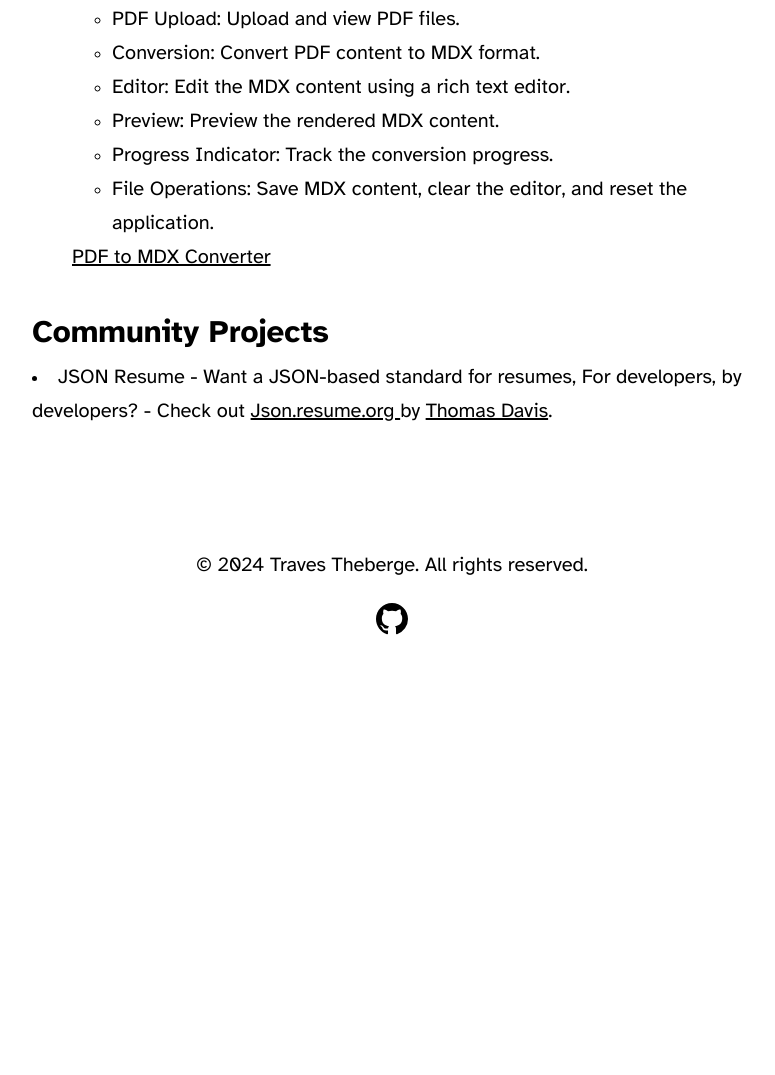
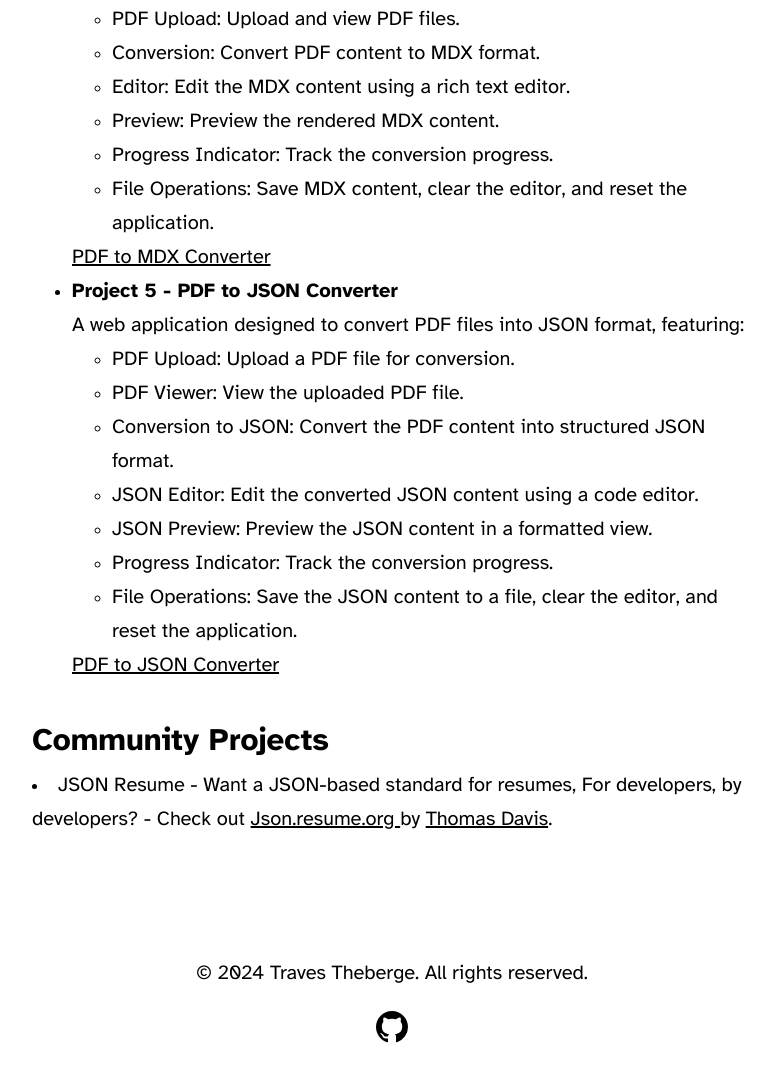
Before and after one commit to Traves-Theberge/Astro_Blog_Template, an Astro site: page /project in a window 1280 px wide. Shown: the part 947-2022 px from the top of the page, without its empty margins (248-1023 px from the left). Before the commit the page ends 1714 px from the top, so only its background shows below. Built offline with nearby package versions, Linux system fonts and the light colour scheme; Astro itself is replaced by a stand-in of ours.

Commit message:
updated projects

```diff
--- a/src/pages/project.astro
+++ b/src/pages/project.astro
@@ -51,6 +51,21 @@ import Layout from '../layouts/BlogPost.astro';
     </ul>
     <a href="https://github.com/Traves-Theberge/pdf-to-mdx-converter">PDF to MDX Converter</a>
   </li>
+  <li>
+    <strong>Project 5 - PDF to JSON Converter</strong>
+    <br>
+    A web application designed to convert PDF files into JSON format, featuring:
+    <ul>
+      <li>PDF Upload: Upload a PDF file for conversion.</li>
+      <li>PDF Viewer: View the uploaded PDF file.</li>
+      <li>Conversion to JSON: Convert the PDF content into structured JSON format.</li>
+      <li>JSON Editor: Edit the converted JSON content using a code editor.</li>
+      <li>JSON Preview: Preview the JSON content in a formatted view.</li>
+      <li>Progress Indicator: Track the conversion progress.</li>
+      <li>File Operations: Save the JSON content to a file, clear the editor, and reset the application.</li>
+    </ul>
+    <a href="https://github.com/Traves-Theberge/pdf-to-json-converter">PDF to JSON Converter</a>
+  </li>
 </ul>
 </p>
 		<h4>Community Projects</h4>
```
